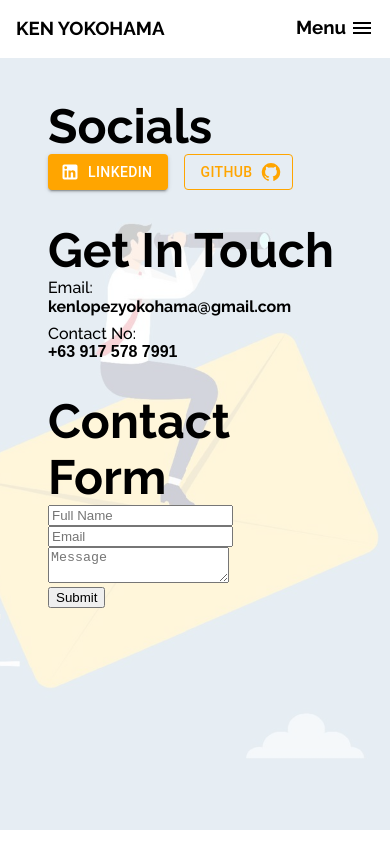
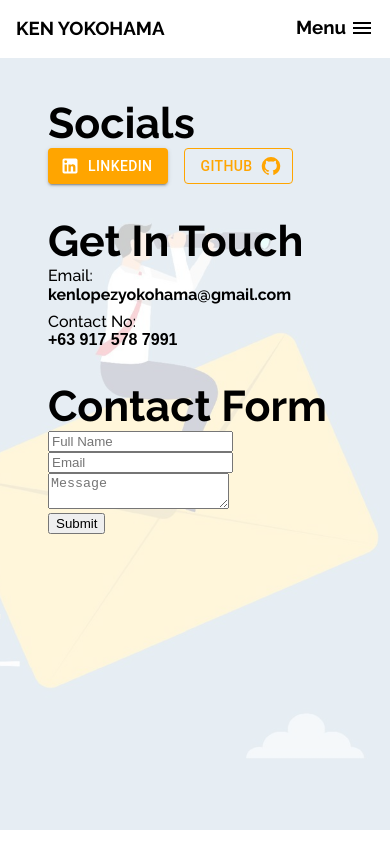
Before and after one commit to Ken-Yokohama/My-Portfolio, a React (Create React App) app: page /contact in a window 390 px wide. Built offline with nearby package versions, Linux system fonts and the light colour scheme.

Commit message:
Added Responsive Fonts for Contact Me Page

```diff
--- a/src/index.css
+++ b/src/index.css
@@ -246,3 +246,15 @@ button.rec-dot:focus {
         width: 100%;
     }
 }
+
+/* Responsive Font for Contact Me */
+
+.contact-me-page h1 {
+    font-size: clamp(2.4rem, 5.5vw, 3rem);
+}
+
+@media (max-width: 650px) {
+    .contact-me-page h1 {
+        font-size: clamp(2.4rem, 11vw, 3rem);
+    }
+}
--- a/src/pages/Contact.jsx
+++ b/src/pages/Contact.jsx
@@ -77,6 +77,7 @@ function Contact(props) {
                 </Box>
                 {/* Contact Forms */}
                 <Box
+                    className="contact-me-page"
                     sx={{
                         padding: "3rem",
                         display: "flex",
```
